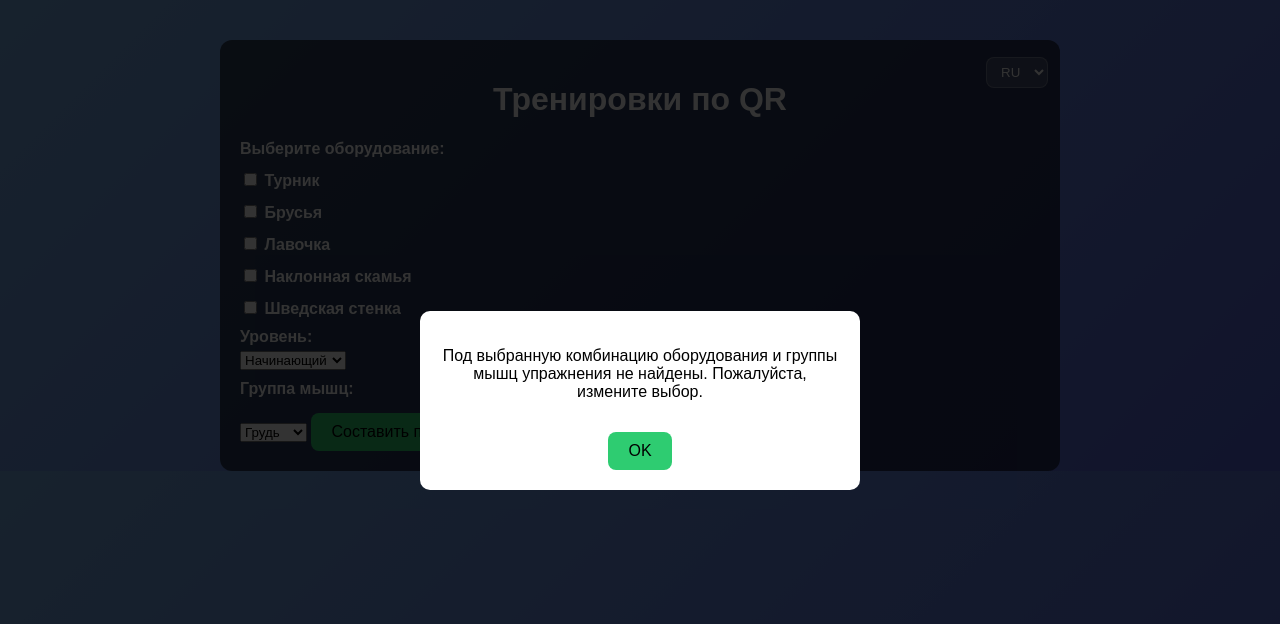
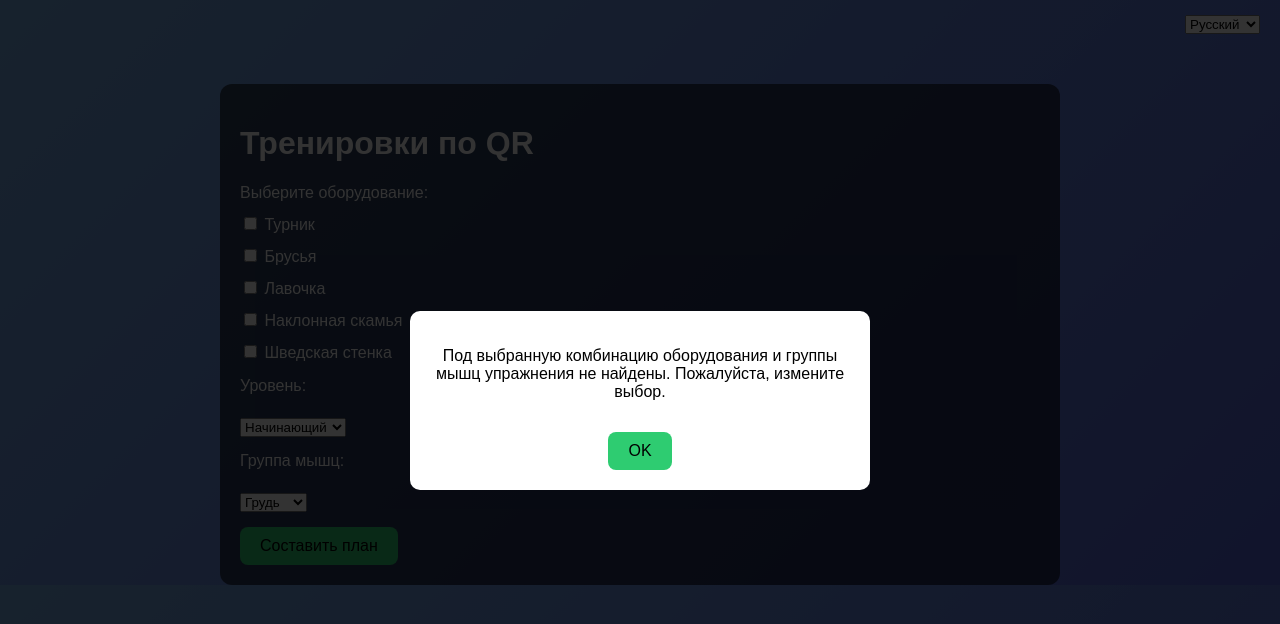
Before and after one commit to QR-coach/QR-coach, a plain HTML site: page index.html in a window 1280 px wide. Both pictures are taken after a click on the button "Составить план". Drawn offline with Linux system fonts and the light colour scheme.

Commit message:
Update index.html

```diff
--- a/index.html
+++ b/index.html
@@ -13,7 +13,6 @@
     color: #fff;
   }
   .container {
-    position: relative; /* для позиционирования переключателя языка */
     max-width: 800px;
     margin: 0 auto;
     padding: 20px;
@@ -21,20 +20,12 @@
     border-radius: 12px;
     margin-top: 40px;
   }
-  .lang-switch {
-    position: absolute;
-    top: 12px;
-    right: 12px;
+  .top-bar {
+    display: flex;
+    justify-content: flex-end;
+    padding: 10px 20px;
   }
-  .lang-switch select {
-    background: rgba(255,255,255,0.15);
-    color: #fff;
-    border: 1px solid rgba(255,255,255,0.25);
-    border-radius: 8px;
-    padding: 6px 10px;
-  }
-  h1 { text-align: center; }
-  label { font-weight: bold; display: block; margin-top: 10px; }
+  label { display:block; margin-top:10px; }
   select, input[type=checkbox] { margin-top: 5px; }
   button {
     margin-top: 15px;
@@ -68,257 +59,275 @@
     color: black;
     padding: 20px;
     border-radius: 10px;
-    max-width: 400px;
+    max-width: 420px;
+    text-align: center;
+  }
+  .plan-block {
+    margin-top: 20px;
+    background: rgba(255,255,255,0.2);
+    padding: 15px;
+    border-radius: 8px;
+    border: 2px solid #fff;
+    font-size: 18px;
+    font-weight: bold;
     text-align: center;
   }
 </style>
 </head>
 <body>
+<div class="top-bar">
+  <select id="lang" onchange="changeLang(this.value)">
+    <option value="ru">Русский</option>
+    <option value="kk">Қазақша</option>
+    <option value="en">English</option>
+  </select>
+</div>
+
 <div class="container">
-  <div class="lang-switch">
-    <select id="langSelect" onchange="applyLanguage(this.value)">
-      <option value="ru">RU</option>
-      <option value="kz">KZ</option>
-      <option value="en">EN</option>
-    </select>
-  </div>
-
   <h1 id="title">Тренировки по QR</h1>
 
-  <label id="equipLabel">Выберите оборудование:</label>
+  <label id="equipment-label">Выберите оборудование:</label>
   <label><input type="checkbox" value="bar"> <span data-eq="bar">Турник</span></label>
   <label><input type="checkbox" value="dip"> <span data-eq="dip">Брусья</span></label>
   <label><input type="checkbox" value="bench"> <span data-eq="bench">Лавочка</span></label>
   <label><input type="checkbox" value="decline"> <span data-eq="decline">Наклонная скамья</span></label>
   <label><input type="checkbox" value="wallbar"> <span data-eq="wallbar">Шведская стенка</span></label>
 
-  <label id="levelLabel">Уровень:</label>
-  <select id="level">
-    <option value="beginner">Начинающий</option>
-    <option value="intermediate">Средний</option>
-    <option value="advanced">Продвинутый</option>
-  </select>
+  <div style="margin-top:15px;">
+    <label id="level-label">Уровень:</label><br>
+    <select id="level"></select>
+  </div>
 
-  <label id="goalLabel">Группа мышц:</label>
-  <select id="goal">
-    <option value="chest">Грудь</option>
-    <option value="back">Спина</option>
-    <option value="abs">Пресс</option>
-    <option value="arms">Руки</option>
-    <option value="legs">Ноги</option>
-    <option value="cardio">Кардио</option>
-  </select>
+  <div style="margin-top:15px;">
+    <label id="goal-label">Группа мышц:</label><br>
+    <select id="goal"></select>
+  </div>
 
-  <button id="generateBtn" onclick="generatePlan()">Составить план</button>
+  <button onclick="generatePlan()" id="generate-btn">Составить план</button>
   <div id="plan"></div>
 </div>
 
 <div id="modal" class="modal">
   <div class="modal-content">
-    <p id="modalText">Под выбранную комбинацию оборудования и группы мышц упражнения не найдены. Пожалуйста, измените выбор.</p>
-    <button onclick="closeModal()">OK</button>
+    <p id="no-ex-text">Под выбранную комбинацию оборудования и группы мышц упражнения не найдены. Пожалуйста, измените выбор.</p>
+    <button id="ok-btn" onclick="closeModal()">OK</button>
   </div>
 </div>
 
 <script>
-// ===== i18n словари =====
-const I18N = {
+// ===== i18n =====
+const translations = {
   ru: {
-    title: 'Тренировки по QR',
-    equipLabel: 'Выберите оборудование:',
-    levelLabel: 'Уровень:',
-    goalLabel: 'Группа мышц:',
-    generate: 'Составить план',
-    modalText: 'Под выбранную комбинацию оборудования и группы мышц упражнения не найдены. Пожалуйста, измените выбор.',
-    technique: 'Смотреть технику',
-    equipment: { bar:'Турник', dip:'Брусья', bench:'Лавочка', decline:'Наклонная скамья', wallbar:'Шведская стенка' },
-    levels: { beginner:'Начинающий', intermediate:'Средний', advanced:'Продвинутый' },
-    goals: { chest:'Грудь', back:'Спина', abs:'Пресс', arms:'Руки', legs:'Ноги', cardio:'Кардио' }
+    title: "Тренировки по QR",
+    equipment: "Выберите оборудование:",
+    level: "Уровень:",
+    levels: {beginner:"Начинающий", intermediate:"Средний", advanced:"Продвинутый"},
+    goal: "Группа мышц:",
+    goals: {chest:"Грудь", back:"Спина", abs:"Пресс", arms:"Руки", legs:"Ноги", cardio:"Кардио"},
+    generate: "Составить план",
+    noExercises: "Под выбранную комбинацию оборудования и группы мышц упражнения не найдены. Пожалуйста, измените выбор.",
+    ok: "OK",
+    planTitle: "План тренировки",
+    plans: {beginner:"3 подхода × 12–15 повторений, отдых 60–90 секунд", intermediate:"4 подхода × 8–12 повторений, отдых 45–75 секунд", advanced:"5 подхода × 6–10 повторений, отдых 30–60 секунд"},
+    viewTech: "Смотреть технику",
+    eq: {bar:"Турник", dip:"Брусья", bench:"Лавочка", decline:"Наклонная скамья", wallbar:"Шведская стенка"},
+    exNames: {
+      jump_rope:"Скакалка",
+      burpee:"Берпи",
+      jumping_jacks:"Прыжки с разведением рук",
+      running_in_place:"Бег на месте",
+      pullup_overhand:"Подтягивания классические",
+      hanging_straddle:"Растяжка (разведение ног — вис)",
+      chinup_underhand:"Подтягивания обратным хватом",
+      plank_wall:"Планка с упором ног в стенку",
+      pullup_wide:"Подтягивания широким хватом",
+      russian_twist:"Русский твист",
+      hanging_knee_raise:"Подъём коленей/ног в висе",
+      decline_crunch:"Скручивания на наклонной скамье",
+      bulgarian_split_squat:"Болгарские выпады",
+      bench_jumps:"Прыжки на лавку",
+      dips_parallel:"Отжимания на брусьях",
+      dip_knee_raise:"Подъём коленей в упоре на брусьях",
+      feet_elev_pushups:"Отжимания ногами на лавке",
+      bench_triceps_dips:"Обратные отжимания на лавке"
+    }
   },
-  kz: {
-    title: 'QR арқылы жаттығулар',
-    equipLabel: 'Жабдықты таңдаңыз:',
-    levelLabel: 'Деңгей:',
-    goalLabel: 'Бұлшықет тобы:',
-    generate: 'Жоспар құру',
-    modalText: 'Таңдалған комбинацияға сәйкес жаттығулар табылмады. Таңдауды өзгертіңіз.',
-    technique: 'Техниканы көру',
-    equipment: { bar:'Турник', dip:'Брусья', bench:'Орындық', decline:'Көлбеу орындық', wallbar:'Швед қабырғасы' },
-    levels: { beginner:'Бастаушы', intermediate:'Орта', advanced:'Жоғары' },
-    goals: { chest:'Кеуде', back:'Арқа', abs:'Пресс', arms:'Қол', legs:'Аяқ', cardio:'Кардио' }
+  kk: {
+    title: "QR арқылы жаттығулар",
+    equipment: "Жабдықты таңдаңыз:",
+    level: "Деңгей:",
+    levels: {beginner:"Бастапқы", intermediate:"Орта", advanced:"Жоғары"},
+    goal: "Бұлшықет тобы:",
+    goals: {chest:"Кеуде", back:"Арқа", abs:"Іш", arms:"Қол", legs:"Аяқ", cardio:"Кардио"},
+    generate: "Жоспар құру",
+    noExercises: "Таңдалған комбинация бойынша жаттығулар табылмады. Басқа параметрлерді таңдаңыз.",
+    ok: "Жарайды",
+    planTitle: "Жаттығу жоспары",
+    plans: {beginner:"3 қайталау × 12–15 рет, демалыс 60–90 секунд", intermediate:"4 қайталау × 8–12 рет, демалыс 45–75 секунд", advanced:"5 қайталау × 6–10 рет, демалыс 30–60 секунд"},
+    viewTech: "Техниканы көру",
+    eq: {bar:"Турник", dip:"Брусья", bench:"Лавочка", decline:"Қиғаш орындық", wallbar:"Швед қабырғасы"},
+    exNames: {
+      jump_rope:"Секіртпе",
+      burpee:"Берпи",
+      jumping_jacks:"Қолды ашып секіру",
+      running_in_place:"Орнында жүгіру",
+      pullup_overhand:"Классикалық тартылу",
+      hanging_straddle:"Ілініп аяқтарды ашу (созылу)",
+      chinup_underhand:"Кері қармаумен тартылу",
+      plank_wall:"Аяқты қабырғаға тіреп планка",
+      pullup_wide:"Кең қармаумен тартылу",
+      russian_twist:"Орысша бұралу",
+      hanging_knee_raise:"Ілініп тізені/аяқты көтеру",
+      decline_crunch:"Қиғаш орындықта скручивания",
+      bulgarian_split_squat:"Болгариялық выпадтар",
+      bench_jumps:"Лавкаға секіру",
+      dips_parallel:"Брусьяда итерулер",
+      dip_knee_raise:"Брусьяда тізені көтеру",
+      feet_elev_pushups:"Аяқ көтерілген отжимания",
+      bench_triceps_dips:"Лавкада артқа итерулер"
+    }
   },
   en: {
-    title: 'QR Workouts',
-    equipLabel: 'Select equipment:',
-    levelLabel: 'Level:',
-    goalLabel: 'Muscle group:',
-    generate: 'Generate plan',
-    modalText: 'No exercises found for the selected combination. Please change your selection.',
-    technique: 'Watch technique',
-    equipment: { bar:'Pull-up bar', dip:'Parallel bars', bench:'Bench', decline:'Decline bench', wallbar:'Wall bars' },
-    levels: { beginner:'Beginner', intermediate:'Intermediate', advanced:'Advanced' },
-    goals: { chest:'Chest', back:'Back', abs:'Abs', arms:'Arms', legs:'Legs', cardio:'Cardio' }
+    title: "QR Workouts",
+    equipment: "Select equipment:",
+    level: "Level:",
+    levels: {beginner:"Beginner", intermediate:"Intermediate", advanced:"Advanced"},
+    goal: "Muscle group:",
+    goals: {chest:"Chest", back:"Back", abs:"Abs", arms:"Arms", legs:"Legs", cardio:"Cardio"},
+    generate: "Generate plan",
+    noExercises: "No exercises found for the selected equipment and muscle group. Please change your selection.",
+    ok: "OK",
+    planTitle: "Training plan",
+    plans: {beginner:"3 sets × 12–15 reps, rest 60–90 seconds", intermediate:"4 sets × 8–12 reps, rest 45–75 seconds", advanced:"5 sets × 6–10 reps, rest 30–60 seconds"},
+    viewTech: "View technique",
+    eq: {bar:"Pull-up bar", dip:"Parallel bars", bench:"Bench", decline:"Decline bench", wallbar:"Wall bars"},
+    exNames: {
+      jump_rope:"Jump rope",
+      burpee:"Burpees",
+      jumping_jacks:"Jumping jacks",
+      running_in_place:"Running in place",
+      pullup_overhand:"Pull-ups (overhand)",
+      hanging_straddle:"Hanging straddle stretch",
+      chinup_underhand:"Chin-ups (underhand)",
+      plank_wall:"Wall-supported plank",
+      pullup_wide:"Wide-grip pull-ups",
+      russian_twist:"Russian twist",
+      hanging_knee_raise:"Hanging knee/leg raises",
+      decline_crunch:"Decline crunches",
+      bulgarian_split_squat:"Bulgarian split squats",
+      bench_jumps:"Bench jumps",
+      dips_parallel:"Dips on parallel bars",
+      dip_knee_raise:"Knee raises on parallel bars",
+      feet_elev_pushups:"Feet-elevated push-ups",
+      bench_triceps_dips:"Bench triceps dips"
+    }
   }
 };
 
-// Переводы названий упражнений по их текущему (русскому) имени
-const EX_NAMES = {
-  ru: {
-    'Скакалка':'Скакалка',
-    'Берпи':'Берпи',
-    'Прыжки с разведением рук':'Прыжки с разведением рук',
-    'Бег на месте':'Бег на месте',
-    'Подтягивания классические':'Подтягивания классические',
-    'Растяжка (разведение ног - вис)':'Растяжка (разведение ног - вис)',
-    'Подтягивания обратным хватом':'Подтягивания обратным хватом',
-    'Планка с упором ног в стенку':'Планка с упором ног в стенку',
-    'Подтягивания широким хватом':'Подтягивания широким хватом',
-    'Русский твист':'Русский твист',
-    'Подъём коленей/ног в висе':'Подъём коленей/ног в висе',
-    'Скручивания на наклонной скамье':'Скручивания на наклонной скамье',
-    'Болгарские выпады':'Болгарские выпады',
-    'Прыжки на лавку':'Прыжки на лавку',
-    'Отжимания на брусьях':'Отжимания на брусьях',
-    'Подъём коленей в упоре на брусьях':'Подъём коленей в упоре на брусьях',
-    'Отжимания ногами на лавке':'Отжимания ногами на лавке',
-    'Обратные отжимания на лавке':'Обратные отжимания на лавке'
-  },
-  kz: {
-    'Скакалка':'Секіртпе',
-    'Берпи':'Берпи',
-    'Прыжки с разведением рук':'Қолды ашып секіру',
-    'Бег на месте':'Орнында жүгіру',
-    'Подтягивания классические':'Классикалық тартылу',
-    'Растяжка (разведение ног - вис)':'Созылу (аяқтарды ашу, іліп тұру)',
-    'Подтягивания обратным хватом':'Кері қармаумен тартылу',
-    'Планка с упором ног в стенку':'Қабырғада аяқ тіреп планка',
-    'Подтягивания широким хватом':'Кең қармаумен тартылу',
-    'Русский твист':'Орысша бұралу',
-    'Подъём коленей/ног в висе':'Ілініп тұрып тізе/аяқ көтеру',
-    'Скручивания на наклонной скамье':'Көлбеу орындықта бұралу',
-    'Болгарские выпады':'Болгариялық сплит-присед',
-    'Прыжки на лавку':'Орындыққа секіру',
-    'Отжимания на брусьях':'Брусьяда итеру',
-    'Подъём коленей в упоре на брусьях':'Брусьяда тізе көтеру',
-    'Отжимания ногами на лавке':'Аяқ орындықта итеру',
-    'Обратные отжимания на лавке':'Орындықта кері итеру'
-  },
-  en: {
-    'Скакалка':'Jump rope',
-    'Берпи':'Burpee',
-    'Прыжки с разведением рук':'Jumping jacks',
-    'Бег на месте':'Running in place',
-    'Подтягивания классические':'Pull-ups (standard)',
-    'Растяжка (разведение ног - вис)':'Stretch (leg spread hang)',
-    'Подтягивания обратным хватом':'Chin-ups (supinated)',
-    'Планка с упором ног в стенку':'Plank (feet on wall bars)',
-    'Подтягивания широким хватом':'Wide-grip pull-ups',
-    'Русский твист':'Russian twist',
-    'Подъём коленей/ног в висе':'Hanging knee/leg raises',
-    'Скручивания на наклонной скамье':'Decline bench crunches',
-    'Болгарские выпады':'Bulgarian split squats',
-    'Прыжки на лавку':'Box jumps (bench)',
-    'Отжимания на брусьях':'Dips (parallel bars)',
-    'Подъём коленей в упоре на брусьях':'Knee raises on parallel bars',
-    'Отжимания ногами на лавке':'Decline push-ups (feet on bench)',
-    'Обратные отжимания на лавке':'Bench triceps dips'
-  }
-};
+// ===== Data =====
+const EXERCISES = [
+  {id:'jump_rope', equip:[], muscles:['cardio'], video:'https://www.youtube.com/watch?v=UZs7YFGms5U'},
+  {id:'burpee', equip:[], muscles:['cardio'], video:'https://www.youtube.com/watch?v=50-0F_gQHFI'},
+  {id:'jumping_jacks', equip:[], muscles:['cardio','legs'], video:'https://www.youtube.com/watch?v=W25ARtL80Yc'},
+  {id:'running_in_place', equip:[], muscles:['cardio'], video:'https://www.youtube.com/watch?v=jZe2r6Uc4Ng'},
+  {id:'pullup_overhand', equip:['bar'], muscles:['back','arms'], video:'https://www.youtube.com/watch?v=Smb8BTBBomc'},
+  {id:'hanging_straddle', equip:['bar'], muscles:['mobility'], video:'https://www.youtube.com/watch?v=rtW54YJUj30'},
+  {id:'chinup_underhand', equip:['bar'], muscles:['back','arms'], video:'https://www.youtube.com/watch?v=dU6TUDI6Iy8'},
+  {id:'plank_wall', equip:['wallbar'], muscles:['abs','core'], video:'https://www.youtube.com/watch?v=yD1BtxTcMok'},
+  {id:'pullup_wide', equip:['bar'], muscles:['back'], video:'https://www.youtube.com/watch?v=nZfjZn6IH-M'},
+  {id:'russian_twist', equip:['decline'], muscles:['abs'], video:'https://www.youtube.com/watch?v=s1MPXo84gFA'},
+  {id:'hanging_knee_raise', equip:['bar'], muscles:['abs'], video:'https://www.youtube.com/watch?v=DiboGq-6Xkw'},
+  {id:'decline_crunch', equip:['decline'], muscles:['abs'], video:'https://www.youtube.com/watch?v=7j2xB1SR6jw'},
+  {id:'bulgarian_split_squat', equip:['bench'], muscles:['legs'], video:'https://www.youtube.com/watch?v=Ol21mdPfmJs'},
+  {id:'bench_jumps', equip:['bench'], muscles:['legs','cardio'], video:'https://www.youtube.com/watch?v=oPzFzX87dE4'},
+  {id:'dips_parallel', equip:['dip'], muscles:['chest','arms'], video:'https://www.youtube.com/watch?v=pF_3A66lxpQ'},
+  {id:'dip_knee_raise', equip:['dip'], muscles:['abs'], video:'https://www.youtube.com/watch?v=8HLQfi58xhA'},
+  {id:'feet_elev_pushups', equip:['bench'], muscles:['chest','legs'], video:'https://www.youtube.com/watch?v=zPTf2Ub_kEs'},
+  {id:'bench_triceps_dips', equip:['bench'], muscles:['arms'], video:'https://www.youtube.com/watch?v=C6QV5J1gulk'}
+];
 
 let currentLang = 'ru';
 
-function applyLanguage(lang){
-  currentLang = lang;
-  document.documentElement.lang = lang;
-  const t = I18N[lang];
-  // Заголовки и подписи
-  document.getElementById('title').textContent = t.title;
-  document.getElementById('equipLabel').textContent = t.equipLabel;
-  document.getElementById('levelLabel').textContent = t.levelLabel;
-  document.getElementById('goalLabel').textContent = t.goalLabel;
-  document.getElementById('generateBtn').textContent = t.generate;
-  document.getElementById('modalText').textContent = t.modalText;
-  // Оборудование
-  document.querySelectorAll('[data-eq]').forEach(span=>{
-    const key = span.getAttribute('data-eq');
-    span.textContent = t.equipment[key];
-  });
-  // Опции уровней
-  document.querySelectorAll('#level option').forEach(opt=>{
-    opt.textContent = t.levels[opt.value];
-  });
-  // Опции целей
-  document.querySelectorAll('#goal option').forEach(opt=>{
-    opt.textContent = t.goals[opt.value];
-  });
-  // Перерисовать уже сгенерированный план под новый язык (если он есть)
-  if(document.getElementById('plan').children.length){
-    generatePlan();
+function populateSelects(){
+  const t = translations[currentLang];
+  const levelSelect = document.getElementById('level');
+  const goalSelect = document.getElementById('goal');
+  levelSelect.innerHTML = '';
+  for(const key in t.levels){
+    const opt = document.createElement('option');
+    opt.value = key;
+    opt.textContent = t.levels[key];
+    levelSelect.appendChild(opt);
+  }
+  goalSelect.innerHTML = '';
+  for(const key in t.goals){
+    const opt = document.createElement('option');
+    opt.value = key;
+    opt.textContent = t.goals[key];
+    goalSelect.appendChild(opt);
   }
 }
 
-// ===== База упражнений (оставлена без изменений логики) =====
-const EXERCISES = [
-  {name:'Скакалка', equip:[], muscles:['cardio'], video:'https://www.youtube.com/watch?v=UZs7YFGms5U'},
-  {name:'Берпи', equip:[], muscles:['cardio'], video:'https://www.youtube.com/watch?v=50-0F_gQHFI'},
-  {name:'Прыжки с разведением рук', equip:[], muscles:['cardio','legs'], video:'https://www.youtube.com/watch?v=W25ARtL80Yc'},
-  {name:'Бег на месте', equip:[], muscles:['cardio'], video:'https://www.youtube.com/watch?v=jZe2r6Uc4Ng'},
-  {name:'Подтягивания классические', equip:['bar'], muscles:['back','arms'], video:'https://www.youtube.com/watch?v=Smb8BTBBomc'},
-  {name:'Растяжка (разведение ног - вис)', equip:['bar'], muscles:['mobility'], video:'https://www.youtube.com/watch?v=rtW54YJUj30'},
-  {name:'Подтягивания обратным хватом', equip:['bar'], muscles:['back','arms'], video:'https://www.youtube.com/watch?v=dU6TUDI6Iy8'},
-  {name:'Планка с упором ног в стенку', equip:['wallbar'], muscles:['abs','core'], video:'https://www.youtube.com/watch?v=yD1BtxTcMok'},
-  {name:'Подтягивания широким хватом', equip:['bar'], muscles:['back'], video:'https://www.youtube.com/watch?v=nZfjZn6IH-M'},
-  {name:'Русский твист', equip:['decline'], muscles:['abs'], video:'https://www.youtube.com/watch?v=s1MPXo84gFA'},
-  {name:'Подъём коленей/ног в висе', equip:['bar'], muscles:['abs'], video:'https://www.youtube.com/watch?v=DiboGq-6Xkw'},
-  {name:'Скручивания на наклонной скамье', equip:['decline'], muscles:['abs'], video:'https://www.youtube.com/watch?v=7j2xB1SR6jw'},
-  {name:'Болгарские выпады', equip:['bench'], muscles:['legs'], video:'https://www.youtube.com/watch?v=Ol21mdPfmJs'},
-  {name:'Прыжки на лавку', equip:['bench'], muscles:['legs','cardio'], video:'https://www.youtube.com/watch?v=oPzFzX87dE4'},
-  {name:'Отжимания на брусьях', equip:['dip'], muscles:['chest','arms'], video:'https://www.youtube.com/watch?v=pF_3A66lxpQ'},
-  {name:'Подъём коленей в упоре на брусьях', equip:['dip'], muscles:['abs'], video:'https://www.youtube.com/watch?v=8HLQfi58xhA'},
-  {name:'Отжимания ногами на лавке', equip:['bench'], muscles:['chest','legs'], video:'https://www.youtube.com/watch?v=zPTf2Ub_kEs'},
-  {name:'Обратные отжимания на лавке', equip:['bench'], muscles:['arms'], video:'https://www.youtube.com/watch?v=C6QV5J1gulk'}
-];
+function changeLang(lang){
+  currentLang = lang;
+  const t = translations[lang];
+  document.getElementById('title').textContent = t.title;
+  document.getElementById('equipment-label').textContent = t.equipment;
+  document.getElementById('level-label').textContent = t.level;
+  document.getElementById('goal-label').textContent = t.goal;
+  document.getElementById('generate-btn').textContent = t.generate;
+  document.getElementById('no-ex-text').textContent = t.noExercises;
+  document.getElementById('ok-btn').textContent = t.ok;
+  document.querySelectorAll('[data-eq]').forEach(span=>{
+    const eqKey = span.getAttribute('data-eq');
+    span.textContent = t.eq[eqKey];
+  });
+  populateSelects();
+}
 
-function translateExerciseName(russianName){
-  return (EX_NAMES[currentLang] && EX_NAMES[currentLang][russianName]) || russianName;
+function exerciseName(id){
+  return translations[currentLang].exNames[id] || id;
 }
 
 function generatePlan(){
   const checked = Array.from(document.querySelectorAll('input[type=checkbox]:checked')).map(c=>c.value);
   const goal = document.getElementById('goal').value;
+  const level = document.getElementById('level').value;
 
-  let filtered = EXERCISES.filter(ex => {
-    if(checked.length > 0 && ex.equip.length > 0){
-      return ex.equip.some(eq => checked.includes(eq)) && ex.muscles.includes(goal);
-    } else if(checked.length > 0 && ex.equip.length === 0){
-      return ex.muscles.includes(goal);
-    } else if(checked.length === 0){
-      return ex.muscles.includes(goal) && ex.equip.length === 0;
-    }
-    return false;
+  // фильтрация: упражнения без оборудования показываем при любом выбранном оборудовании, если совпадает группа мышц
+  const filtered = EXERCISES.filter(ex => {
+    const goalMatch = ex.muscles.includes(goal);
+    if(!goalMatch) return false;
+    if(checked.length === 0) return ex.equip.length === 0; // без выбора оборудования — только безинвенторные
+    if(ex.equip.length === 0) return true; // кардио/без снарядов подходят к любому набору
+    // иначе у упражнения должно быть хотя бы одно из выбранных
+    return ex.equip.some(eq => checked.includes(eq));
   });
 
+  const planEl = document.getElementById('plan');
   if(filtered.length === 0){
+    planEl.innerHTML = '';
     document.getElementById('modal').style.display = 'flex';
-    document.getElementById('plan').innerHTML = '';
     return;
   }
 
-  const t = I18N[currentLang];
+  const t = translations[currentLang];
   let html = '';
   filtered.forEach(ex => {
-    const exName = translateExerciseName(ex.name);
-    html += `<div class="exercise"><strong>${exName}</strong><br><button onclick=\"window.open('${ex.video}','_blank')\">${t.technique}</button></div>`;
+    const n = exerciseName(ex.id);
+    html += `<div class="exercise"><strong>${n}</strong><br><button onclick="window.open('${ex.video}','_blank')">${t.viewTech}</button></div>`;
   });
+  html += `<div class="plan-block"><div>${t.planTitle}</div><div>${t.plans[level]}</div></div>`;
+  planEl.innerHTML = html;
+}
 
-  document.getElementById('plan').innerHTML = html;
-}
 function closeModal(){
   document.getElementById('modal').style.display = 'none';
 }
 
-// Применяем язык при загрузке
-applyLanguage('ru');
+// init
+populateSelects();
+changeLang('ru');
 </script>
 </body>
 </html>
```
